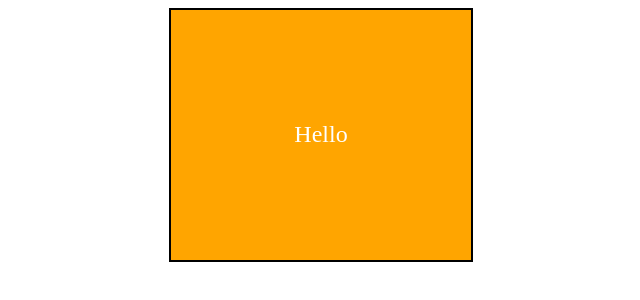
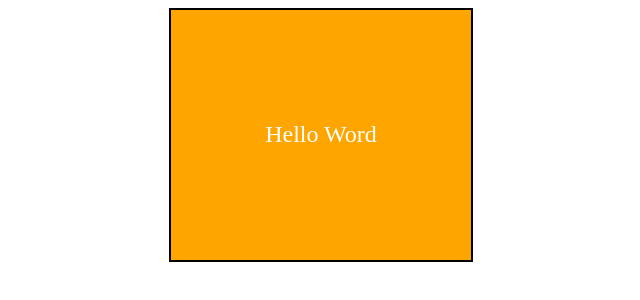
Before and after one commit to jllan5019/Aula1, a plain HTML site: page index.html in a window 1280 px wide. Shown: the full height of the page, 319-959 px from the left. Drawn offline with Linux system fonts and the light colour scheme.

Commit message:
Alterei o p

```diff
--- a/index.html
+++ b/index.html
@@ -12,7 +12,7 @@
 <body>
 
     <div class="header">
-        <p>Hello</p>
+        <p>Hello Word</p>
     </div>
 
 
```
